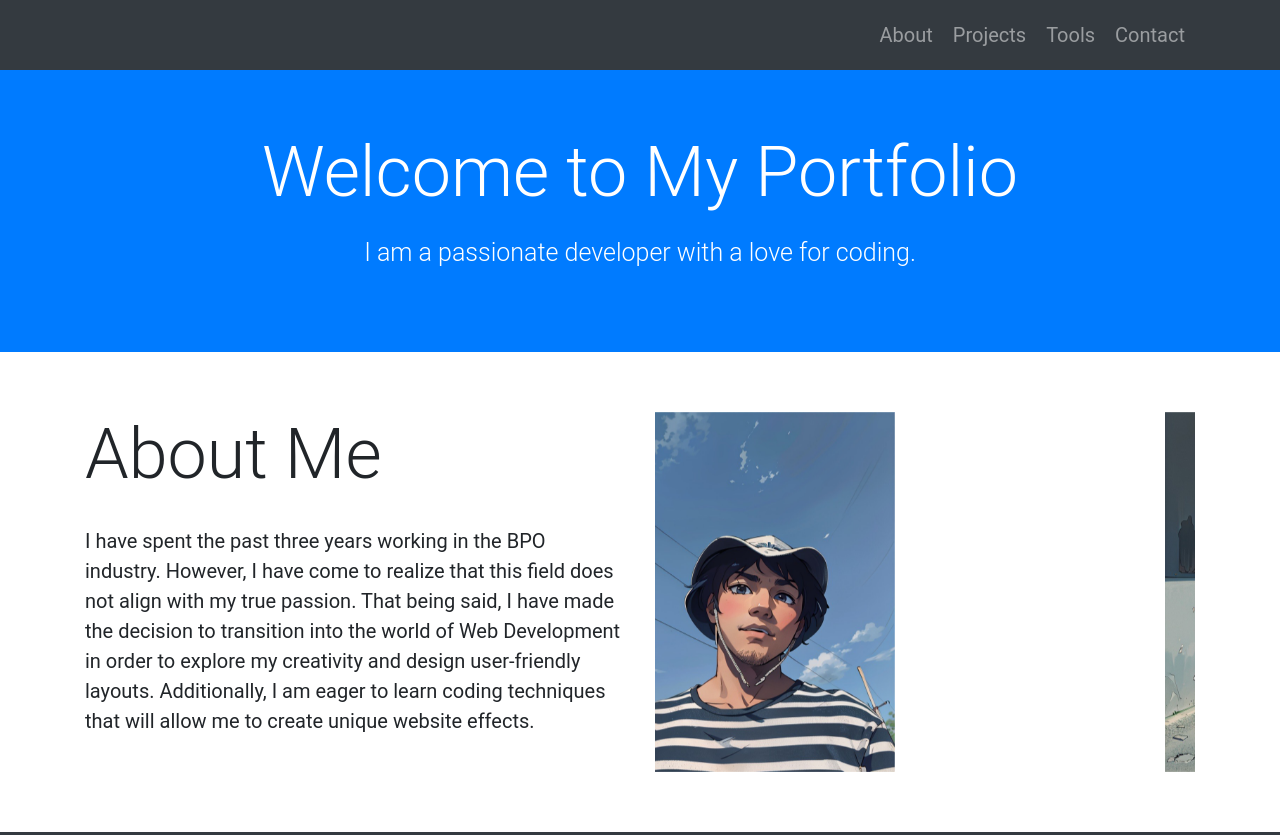
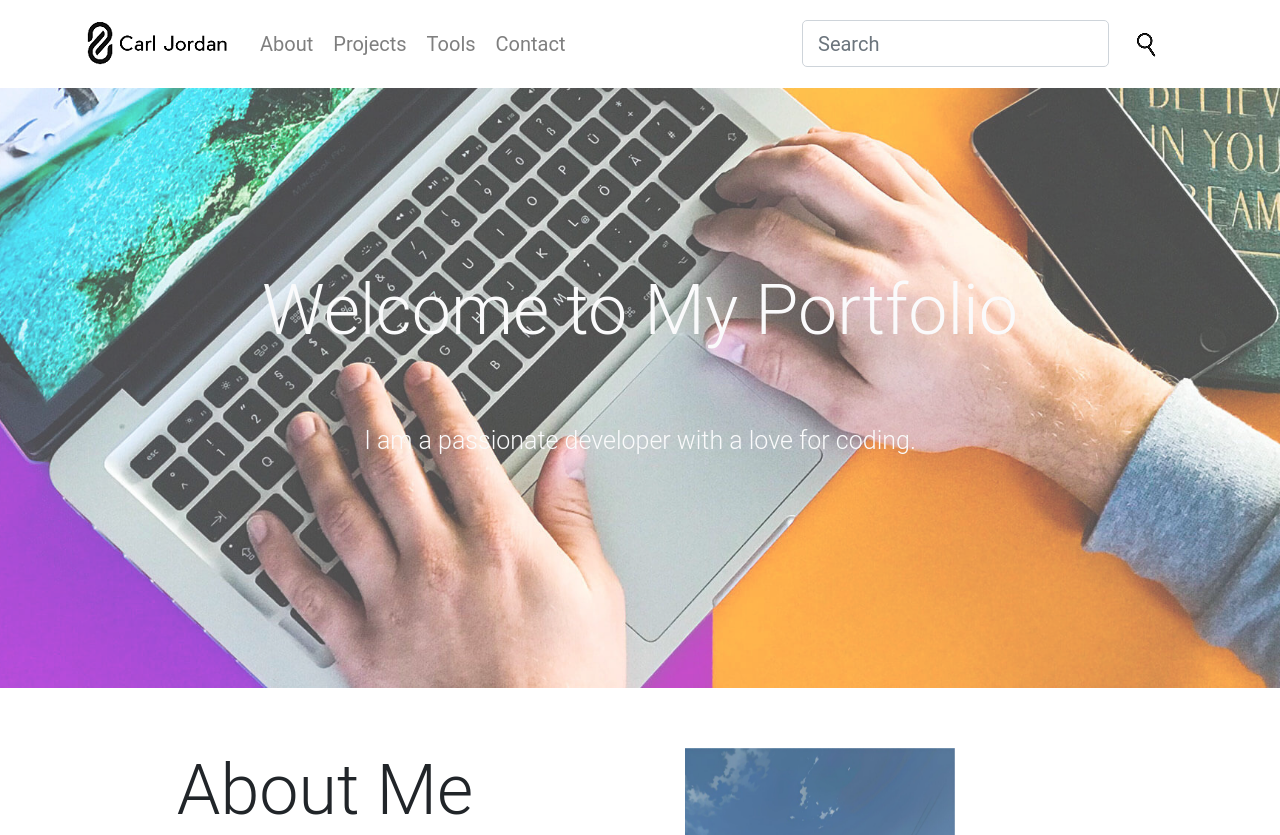
Before and after one commit to darkgalore6/capstone1, a plain HTML site: page index.html in a window 1280 px wide. Shown: the top 835 px of the page. Drawn offline with nearby package versions, Linux system fonts and the light colour scheme.

Commit message:
added content

```diff
--- a/index.css
+++ b/index.css
@@ -6,3 +6,12 @@
 html {
     scroll-behavior: smooth;
 }
+
+#landing {
+    background-image: url('./images/web-development.jpg');
+    background-position: center;
+    background-size: cover;
+    background-repeat: no-repeat;
+    min-height: 75vh;
+    opacity: 0.7;
+}
--- a/index.html
+++ b/index.html
@@ -19,14 +19,17 @@
 <body>
 
     <!-- Navbar -->
-    <nav class="navbar navbar-expand-lg navbar-dark bg-dark fixed-top">
+    <nav class="navbar navbar-expand-lg py-2 navbar-light bg-white">
         <div class="container">
-            <a class="navbar-brand d-lg-none" href="#landing">Carl Jordan Cruz</a>
-            <button class="navbar-toggler" type="button" data-toggle="collapse" data-target="#navbarNav" aria-controls="navbarNav" aria-expanded="true" aria-label="Toggle navigation">
+            <a class="navbar-brand" href="#">
+                <img src="./images/logo.png" alt="logo" class="img-fluid">
+            </a>
+            <button class="navbar-toggler" type="button" data-toggle="collapse" data-target="#navbarNav" aria-controls="navbarNav" aria-expanded="false" aria-label="Toggle navigation">
                 <span class="navbar-toggler-icon"></span>
             </button>
+
             <div class="collapse navbar-collapse" id="navbarNav">
-                <ul class="navbar-nav ml-auto">
+                <ul class="navbar-nav">
                     <li class="nav-item">
                         <a class="nav-link" href="#about">About</a>
                     </li>
@@ -41,27 +44,38 @@
                     </li>
                 </ul>
             </div>
+
+            <nav class="navbar navbar-white bg-white">
+            <a class="navbar-brand"></a>
+            <form class="form-inline ml-auto my-2 my-lg-0" action="https://www.google.com/search" method="GET" target="_blank">
+            <input class="form-control mr-sm-2" type="search" name="q" placeholder="Search" aria-label="Search">
+            <button class="btn btn-outline-white" type="submit">
+                <img src="./images/search.png">
+            </button>
+            </form>
+        </nav>
+
         </div>
     </nav>
 
-    <header class="bg-primary text-white text-center py-5">
-        <div class="container">
-            <h1 class="display-4 p-2 mt-5">Welcome to My Portfolio</h1>
+    <!-- Landing Section -->
+    <header id="landing" class="text-light text-center p-5">
+        <div class="container background-container">
+            <h1 class="display-4 p-5 mt-5">Welcome to My Portfolio</h1>
             <p class="lead">I am a passionate developer with a love for coding.</p>
         </div>
     </header>
 
-    <!-- Landing Section -->
     <section id="about" class="p-5">
-        <div class="container">
+        <div class="container ">
             <div class="row">
-                <div class="col-lg-6">
-                    <h2 class="display-4">About Me</h2>
+                <div class="col-md-6 mx-auto text-center">
+                    <h2 class="display-4 mr-5">About Me</h2>
                     <p class="mt-4">I have spent the past three years working in the BPO industry. However, I have come to realize that this field does not align with my true passion. That being said, I have made the decision to transition into the world of Web Development in order to explore my creativity and design user-friendly layouts. Additionally, I am eager to learn coding techniques that will allow me to create unique website effects.</p>
                 </div>
-                <div class="col-lg-6 carousel slide" data-ride="carousel">
+                <div class="col-md-6 mx-auto text-center carousel slide" data-ride="carousel">
                     <div class="carousel-inner">
-                        <div class="carousel-item active">
+                        <div class="carousel-item active ml-5">
                             <img src="./images/profile1.jpeg" class="d-block w-50">
                         </div>
                         <div class="carousel-item">
```
Also changed, not shown: images/logo.png (added), images/search.png (added), images/web-development.jpg (added).
